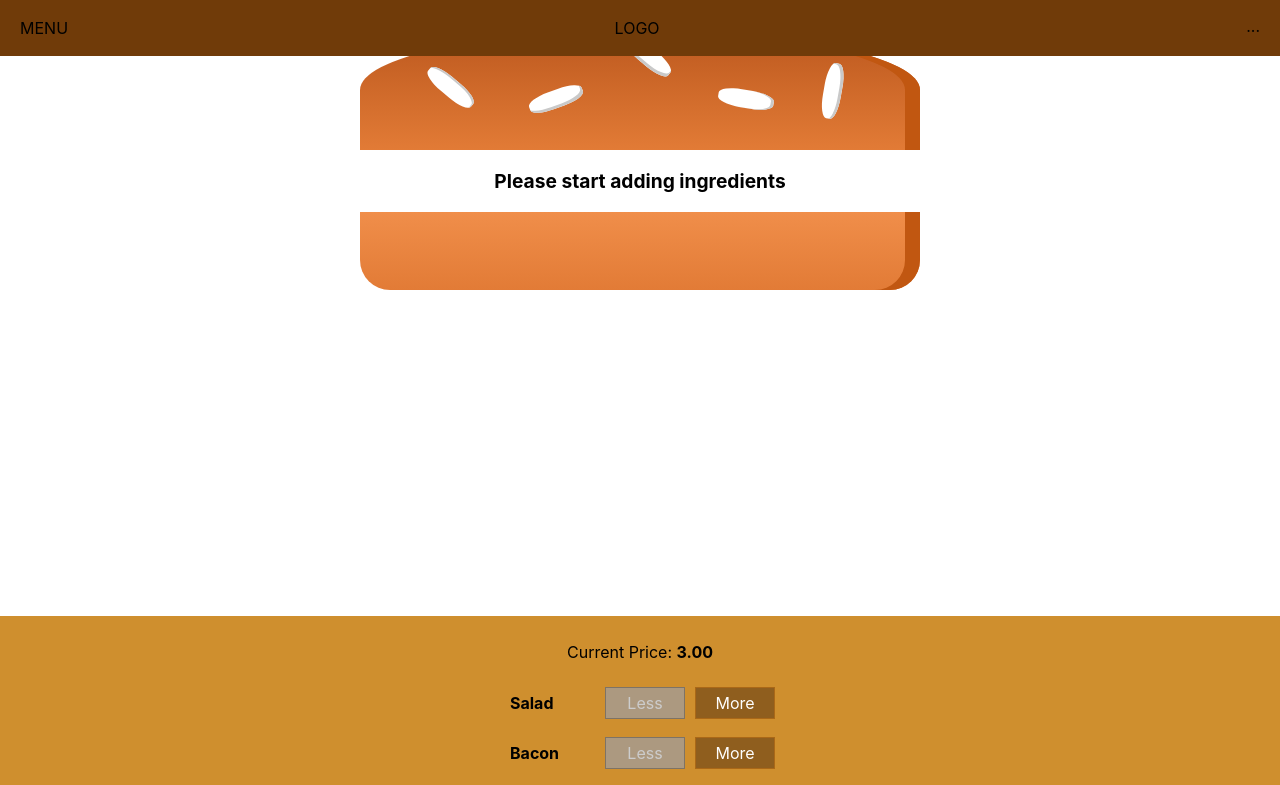
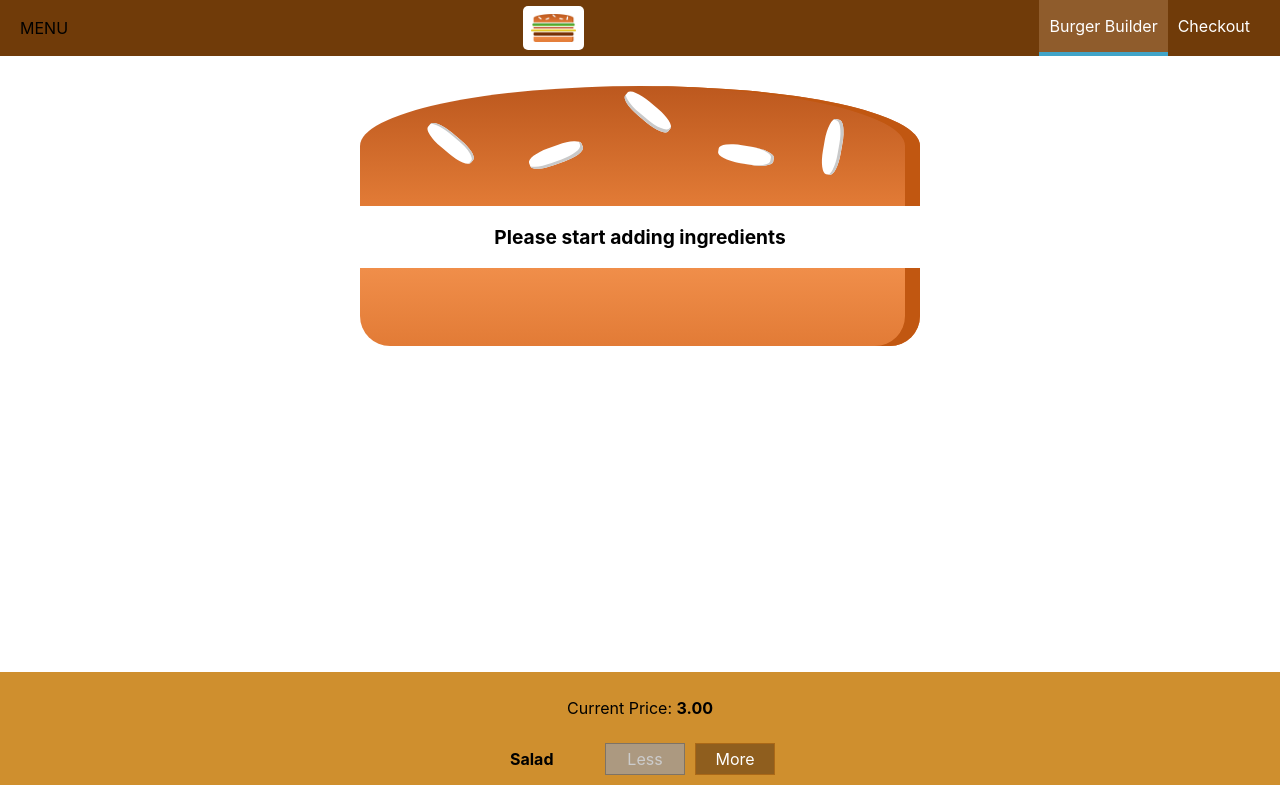
Before and after one commit to KG1414/burger-builder-app, a React (Create React App) app: page / in a window 1280 px wide. Shown: the top 785 px of the page. Built offline with nearby package versions, Linux system fonts and the light colour scheme.

Commit message:
Implemented Navigation Items in Navigation Bar. Need to bring functionality to these

```diff
--- a/src/components/Layout/Layout.module.css
+++ b/src/components/Layout/Layout.module.css
@@ -1,3 +1,3 @@
 .Content {
-    margin-top: 16px;
+    margin-top: 72px;
 }
--- /dev/null
+++ b/src/components/Logo/Logo.js
@@ -0,0 +1,12 @@
+import React from 'react';
+
+import burgerLogo from '../../assets/images/burger-logo.png';
+import classes from './Logo.module.css';
+
+const logo = (props) => (
+    <div className={classes.Logo}>
+        <img src={burgerLogo} alt="MyBurger" />
+    </div>
+);
+
+export default logo;
--- /dev/null
+++ b/src/components/Logo/Logo.module.css
@@ -0,0 +1,11 @@
+.Logo {
+    background-color: white;
+    padding: 8px;
+    height: 80%;
+    box-sizing: border-box;
+    border-radius: 5px;
+}
+
+.Logo img {
+    height: 100%;
+}
--- /dev/null
+++ b/src/components/Navigation/NavigationItems/NavigationItem/NavigationItem.js
@@ -0,0 +1,16 @@
+import React from 'react';
+
+import classes from './NavigationItem.module.css';
+
+const navigationItem = (props) => {
+    return (
+        <li className={classes.NavigationItem}>
+            <a
+                href={props.link}
+                className={props.active ? classes.active : null}
+            >{props.children}</a>
+        </li>
+    );
+}
+
+export default navigationItem;
--- /dev/null
+++ b/src/components/Navigation/NavigationItems/NavigationItem/NavigationItem.module.css
@@ -0,0 +1,26 @@
+.NavigationItem {
+    margin: 0;
+    box-sizing: border-box;
+    display: flex;
+    height: 100%;
+    width: auto;
+    align-items: center;
+}
+
+.NavigationItem a {
+    color: white;
+    text-decoration: none;
+    height: 100%;
+    padding: 16px 10px;
+    border-bottom: 4px solid transparent;
+    box-sizing: border-box;
+    display: block;
+}
+
+.NavigationItem a:hover,
+.NavigationItem a:active,
+.NavigationItem a.active {
+    background-color: #8F5C2C;
+    border-bottom: 4px solid #40A4C8;
+    color: white;
+}
--- /dev/null
+++ b/src/components/Navigation/NavigationItems/NavigationItems.js
@@ -0,0 +1,16 @@
+import React from 'react';
+
+import classes from './NavigationItems.module.css';
+import NavigationItem from './NavigationItem/NavigationItem';
+
+const navigationItems = () => {
+    return (
+        <ul className={classes.NavigationItems}>
+            <NavigationItem link="/" active>Burger Builder</NavigationItem>
+            <NavigationItem link="/" >Checkout</NavigationItem>
+        </ul>
+    );
+}
+
+
+export default navigationItems;
--- /dev/null
+++ b/src/components/Navigation/NavigationItems/NavigationItems.module.css
@@ -0,0 +1,8 @@
+.NavigationItems {
+    margin: 0;
+    padding: 0;
+    list-style: none;
+    display: flex;
+    align-items: center;
+    height: 100%;
+}
--- a/src/components/Navigation/Toolbar/Toolbar.js
+++ b/src/components/Navigation/Toolbar/Toolbar.js
@@ -1,13 +1,15 @@
 import React from 'react';
+import Logo from '../../Logo/Logo';
+import NavigationItems from '../NavigationItems/NavigationItems';
 
 import classes from './Toolbar.module.css';
 
 const toolbar = () => (
     <header className={classes.Toolbar}>
         <div>MENU</div>
-        <div>LOGO</div>
+        <Logo />
         <nav>
-            <ul>...</ul>
+            <NavigationItems />
         </nav>
     </header>
 );
```
Also changed, not shown: src/assets/images/burger-logo.png (added).
